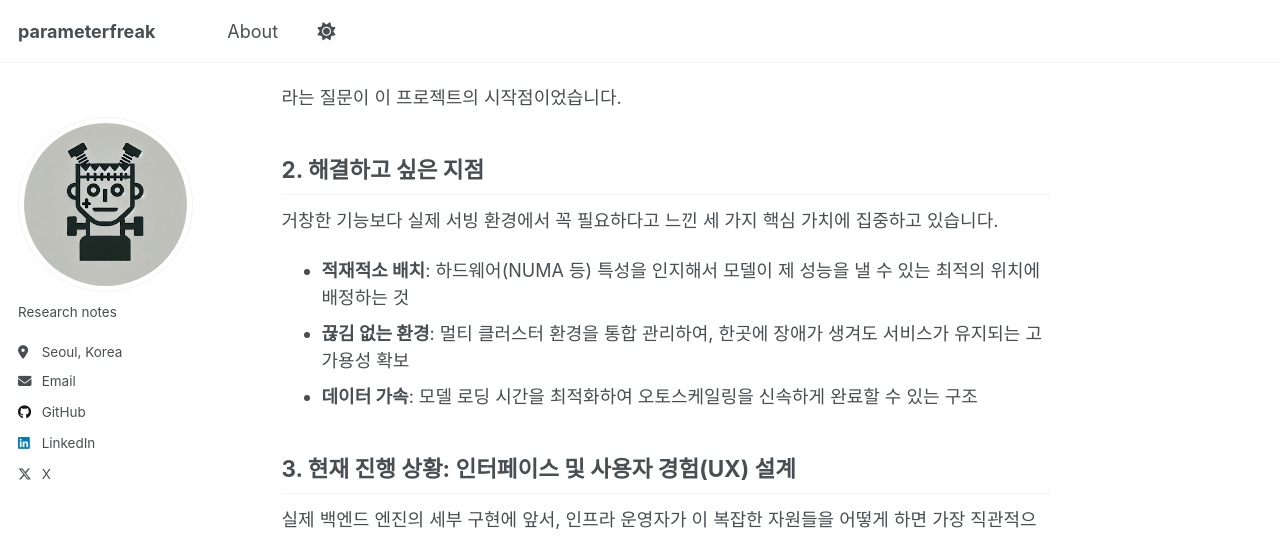
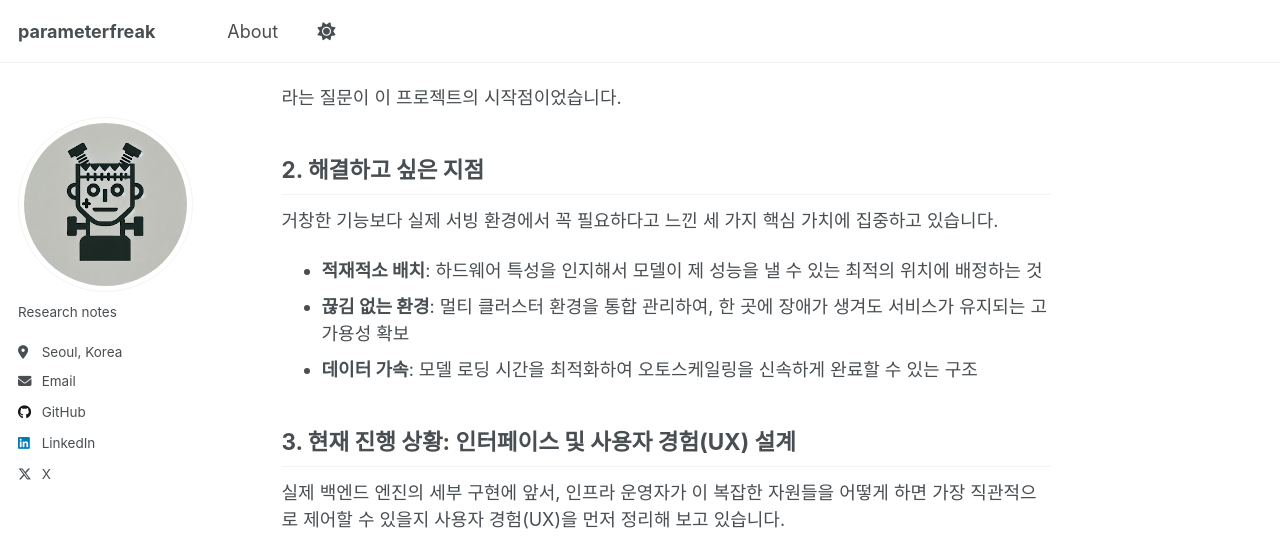
Before and after one commit to parameterfreak/parameterfreak.github.io, a Jekyll site: the page built from _posts/2026-01-31-h-mas-concept-release-v0.1.md, in a window 1280 px wide and 1400 px high, scrolled down 414 px. Shown: the top 536 px of the window. Built offline with Jekyll 4.4.1, drawn with Linux system fonts in a browser that asks for light colours; a script that is not in the unit is left out; some of the changed text lies outside the part shown.

Commit message:
Refine H-MAS post for readability
- Change tag from 'LLM서빙' to 'Inference'
- Remove technical jargon (NUMA, NVLink, PCIe)
- Fix spacing in '한 곳에'

```diff
--- a/_posts/2026-01-31-h-mas-concept-release-v0.1.md
+++ b/_posts/2026-01-31-h-mas-concept-release-v0.1.md
@@ -22,8 +22,8 @@ tags:
 
 거창한 기능보다 실제 서빙 환경에서 꼭 필요하다고 느낀 세 가지 핵심 가치에 집중하고 있습니다.
 
-* **적재적소 배치**: 하드웨어(NUMA 등) 특성을 인지해서 모델이 제 성능을 낼 수 있는 최적의 위치에 배정하는 것
-* **끊김 없는 환경**: 멀티 클러스터 환경을 통합 관리하여, 한곳에 장애가 생겨도 서비스가 유지되는 고가용성 확보
+* **적재적소 배치**: 하드웨어 특성을 인지해서 모델이 제 성능을 낼 수 있는 최적의 위치에 배정하는 것
+* **끊김 없는 환경**: 멀티 클러스터 환경을 통합 관리하여, 한 곳에 장애가 생겨도 서비스가 유지되는 고가용성 확보
 * **데이터 가속**: 모델 로딩 시간을 최적화하여 오토스케일링을 신속하게 완료할 수 있는 구조
 
 ## 3. 현재 진행 상황: 인터페이스 및 사용자 경험(UX) 설계
@@ -33,7 +33,7 @@ tags:
 {% include youtube.html id="68sAcECd9ww" %}
 
 * **인프라 현황**: 흩어진 멀티 클러스터 자원들의 사용률과 상태를 한눈에 파악
-* **하드웨어 맵**: GPU 간의 연결 상태(NVLink, PCIe 등)를 시각적으로 보며 관리
+* **하드웨어 맵**: GPU 간의 연결 상태를 시각적으로 보며 관리
 * **정책 기반 배포**: 복잡한 설정 없이 원하는 운영 정책에 맞춰 모델을 띄우는 과정
 
 ## 4. 다음 단계 및 로드맵
```
Also changed, not shown: other parts of _posts/2026-01-31-h-mas-concept-release-v0.1.md (+1 -1 lines).
